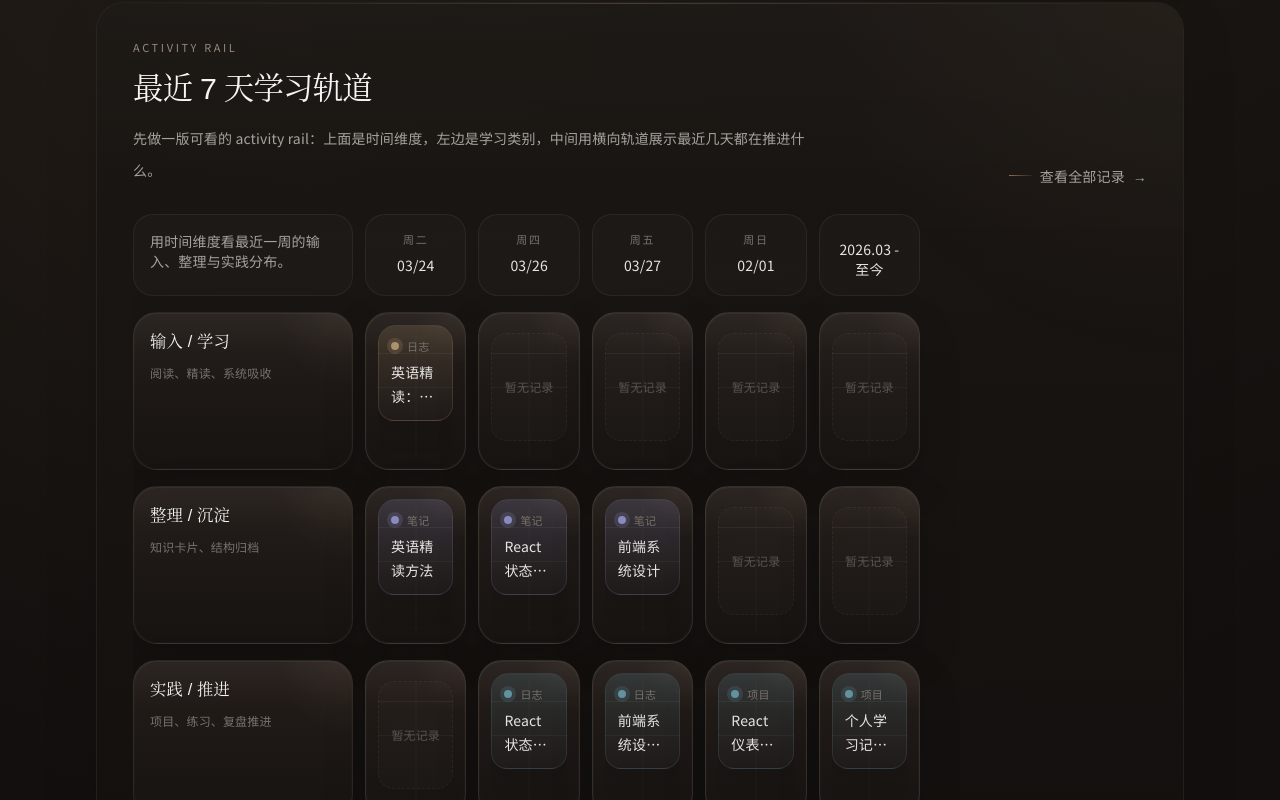
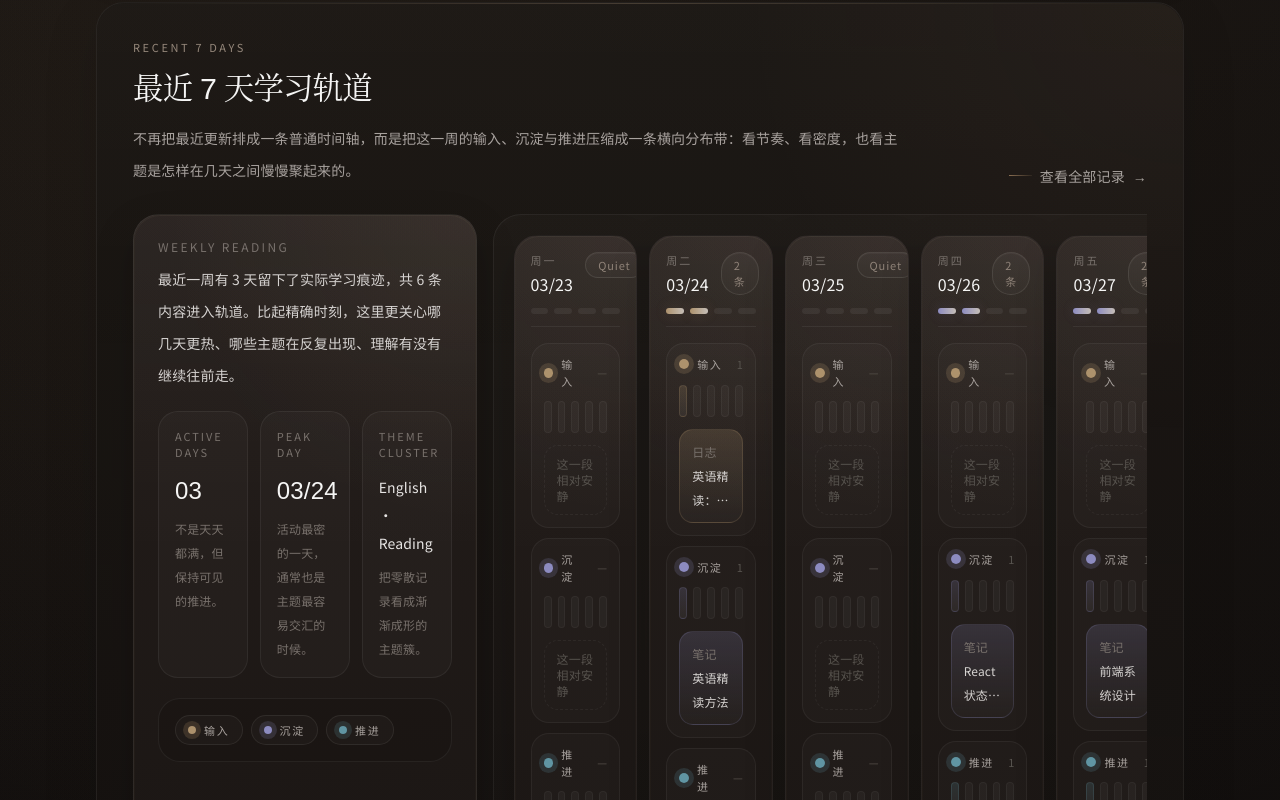
Before and after one commit to aqin1012-lyq/personal-learning-site, a Next.js app: page / in a window 1280 px wide. Shown: the part 840-1640 px from the top of the page. Built offline with nearby package versions, Linux system fonts and the light colour scheme.

Commit message:
evolve homepage timeline into 7-day activity rail

```diff
--- a/src/app/page.tsx
+++ b/src/app/page.tsx
@@ -52,7 +52,7 @@ export default function HomePage() {
   ];
 
   const timelineItems = [
-    ...logs.slice(0, 4).map((item) => ({
+    ...logs.slice(0, 5).map((item) => ({
       id: `log-${item.id}`,
       title: item.title,
       summary: item.summary,
@@ -60,8 +60,9 @@ export default function HomePage() {
       href: `/logs/${item.slug}`,
       kind: 'log' as const,
       meta: item.type,
+      tags: item.tags,
     })),
-    ...notes.slice(0, 3).map((item) => ({
+    ...notes.slice(0, 4).map((item) => ({
       id: `note-${item.id}`,
       title: item.title,
       summary: item.summary,
@@ -69,6 +70,7 @@ export default function HomePage() {
       href: `/notes/${item.slug}`,
       kind: 'note' as const,
       meta: item.category,
+      tags: item.tags,
     })),
     ...projects.slice(0, 2).map((item, index) => ({
       id: `project-${item.id}`,
@@ -78,11 +80,12 @@ export default function HomePage() {
       href: item.href || `/projects/${item.slug}`,
       kind: 'project' as const,
       meta: item.status,
+      tags: item.tags,
     })),
   ]
     .filter((item) => item.date)
     .sort((a, b) => (a.date < b.date ? 1 : -1))
-    .slice(0, 8);
+    .slice(0, 11);
 
   return (
     <>
--- a/src/components/home/TimelinePreview.tsx
+++ b/src/components/home/TimelinePreview.tsx
@@ -9,51 +9,69 @@ type TimelineEntry = {
   href: string;
   kind: 'log' | 'note' | 'project';
   meta?: string;
+  tags?: string[];
 };
 
+type LaneId = 'input' | 'structure' | 'practice';
+
 type RailLane = {
-  id: string;
+  id: LaneId;
   label: string;
   hint: string;
   accent: string;
   glow: string;
-  items: TimelineEntry[];
 };
 
-const laneMeta = {
+type DaySlot = {
+  key: string;
+  date: Date;
+  label: string;
+  weekLabel: string;
+  items: TimelineEntry[];
+  topicSummary: string[];
+  dominantLane: LaneId | null;
+  intensity: number;
+};
+
+const laneMeta: Record<LaneId, RailLane> = {
   input: {
-    label: '输入 / 学习',
-    hint: '阅读、精读、系统吸收',
-    accent: 'rgba(178, 150, 112, 0.95)',
+    id: 'input',
+    label: '输入',
+    hint: '阅读、精读、吸收',
+    accent: 'rgba(178, 150, 112, 0.96)',
     glow: 'rgba(178, 150, 112, 0.2)',
   },
   structure: {
-    label: '整理 / 沉淀',
-    hint: '知识卡片、结构归档',
-    accent: 'rgba(142, 144, 200, 0.95)',
-    glow: 'rgba(142, 144, 200, 0.18)',
+    id: 'structure',
+    label: '沉淀',
+    hint: '知识卡片、结构整理',
+    accent: 'rgba(145, 144, 199, 0.96)',
+    glow: 'rgba(145, 144, 199, 0.18)',
   },
   practice: {
-    label: '实践 / 推进',
-    hint: '项目、练习、复盘推进',
-    accent: 'rgba(102, 152, 167, 0.95)',
-    glow: 'rgba(102, 152, 167, 0.18)',
+    id: 'practice',
+    label: '推进',
+    hint: '项目、练习、复盘',
+    accent: 'rgba(99, 154, 169, 0.96)',
+    glow: 'rgba(99, 154, 169, 0.18)',
   },
-} as const;
+};
 
-function formatDayLabel(date: string) {
+function normalizeDateKey(date: string) {
   const parsed = new Date(date);
   if (Number.isNaN(parsed.getTime())) return date;
-  return new Intl.DateTimeFormat('zh-CN', { month: '2-digit', day: '2-digit' }).format(parsed);
+  return parsed.toISOString().slice(0, 10);
 }
 
-function formatWeekLabel(date: string) {
-  const parsed = new Date(date);
-  if (Number.isNaN(parsed.getTime())) return '';
-  return new Intl.DateTimeFormat('zh-CN', { weekday: 'short' }).format(parsed);
+function formatDayLabel(date: Date) {
+  return new Intl.DateTimeFormat('zh-CN', { month: '2-digit', day: '2-digit' }).format(date);
 }
 
-function getLaneId(item: TimelineEntry): keyof typeof laneMeta {
+function formatWeekLabel(date: Date) {
+  return new Intl.DateTimeFormat('zh-CN', { weekday: 'short' }).format(date);
+}
+
+function getLaneId(item: TimelineEntry): LaneId {
   if (item.kind === 'note') return 'structure';
   if (item.kind === 'project') return 'practice';
   if (item.meta === 'review' || item.meta === 'practice' || item.meta === 'project') return 'practice';
@@ -61,31 +79,79 @@ function getLaneId(item: TimelineEntry): keyof typeof laneMeta {
   return 'input';
 }
 
+function buildDaySlots(items: TimelineEntry[]) {
+  const sorted = [...items].sort((a, b) => (a.date < b.date ? -1 : 1));
+  const latestDate = sorted.length > 0 ? new Date(sorted[sorted.length - 1].date) : new Date();
+  const end = Number.isNaN(latestDate.getTime()) ? new Date() : latestDate;
+  end.setHours(0, 0, 0, 0);
+
+  const days: DaySlot[] = Array.from({ length: 7 }, (_, index) => {
+    const date = new Date(end);
+    date.setDate(end.getDate() - (6 - index));
+    const key = date.toISOString().slice(0, 10);
+    const dayItems = sorted.filter((item) => normalizeDateKey(item.date) === key);
+
+    const laneCounts = dayItems.reduce<Record<LaneId, number>>(
+      (acc, item) => {
+        const laneId = getLaneId(item);
+        acc[laneId] += 1;
+        return acc;
+      },
+      { input: 0, structure: 0, practice: 0 }
+    );
+
+    const dominantLane = (Object.entries(laneCounts).sort((a, b) => b[1] - a[1])[0]?.[1] ?? 0) > 0
+      ? (Object.entries(laneCounts).sort((a, b) => b[1] - a[1])[0][0] as LaneId)
+      : null;
+
+    const topicSummary = Array.from(
+      new Set(
+        dayItems
+          .flatMap((item) => item.tags ?? [])
+          .filter(Boolean)
+      )
+    ).slice(0, 3);
+
+    return {
+      key,
+      date,
+      label: formatDayLabel(date),
+      weekLabel: formatWeekLabel(date),
+      items: dayItems,
+      topicSummary,
+      dominantLane,
+      intensity: Math.min(dayItems.length, 4),
+    };
+  });
+
+  return days;
+}
+
+function getKindLabel(kind: TimelineEntry['kind']) {
+  if (kind === 'log') return '日志';
+  if (kind === 'note') return '笔记';
+  return '项目';
+}
+
 export function TimelinePreview({ items }: { items: TimelineEntry[] }) {
-  const sortedItems = [...items].sort((a, b) => (a.date > b.date ? 1 : -1));
-
-  const uniqueDays = Array.from(new Set(sortedItems.map((item) => item.date))).slice(-7);
-
-  const lanes: RailLane[] = Object.entries(laneMeta).map(([id, meta]) => ({
-    id,
-    label: meta.label,
-    hint: meta.hint,
-    accent: meta.accent,
-    glow: meta.glow,
-    items: sortedItems.filter((item) => getLaneId(item) === id),
-  }));
+  const lanes = Object.values(laneMeta);
+  const daySlots = buildDaySlots(items);
+  const totalEntries = daySlots.reduce((sum, day) => sum + day.items.length, 0);
+  const activeDays = daySlots.filter((day) => day.items.length > 0).length;
+  const peakDay = [...daySlots].sort((a, b) => b.items.length - a.items.length)[0];
+  const allTopics = Array.from(new Set(daySlots.flatMap((day) => day.topicSummary))).slice(0, 5);
 
   return (
     <section className="section-shell stagger-surface overflow-hidden">
       <div className="relative space-y-7">
-        <div className="flex flex-col gap-3 md:flex-row md:items-end md:justify-between">
+        <div className="flex flex-col gap-4 xl:flex-row xl:items-end xl:justify-between">
           <div className="space-y-3">
-            <p className="section-label">Activity Rail</p>
+            <p className="section-label">Recent 7 Days</p>
             <h2 className="font-cjk text-[1.55rem] font-medium leading-[1.4] tracking-tight text-stone-100 md:text-[1.9rem]">
               最近 7 天学习轨道
             </h2>
-            <p className="max-w-2xl text-sm leading-8 text-stone-400">
-              先做一版可看的 activity rail：上面是时间维度，左边是学习类别，中间用横向轨道展示最近几天都在推进什么。
+            <p className="max-w-3xl text-sm leading-8 text-stone-400">
+              不再把最近更新排成一条普通时间轴，而是把这一周的输入、沉淀与推进压缩成一条横向分布带：看节奏、看密度，也看主题是怎样在几天之间慢慢聚起来的。
             </p>
           </div>
           <Link href="/logs" className="refined-link">
@@ -94,75 +160,164 @@ export function TimelinePreview({ items }: { items: TimelineEntry[] }) {
           </Link>
         </div>
 
-        <div className="overflow-x-auto pb-2 [-ms-overflow-style:none] [scrollbar-width:none] [&::-webkit-scrollbar]:hidden">
-          <div className="min-w-[980px] space-y-4">
-            <div className="grid grid-cols-[220px_repeat(7,minmax(0,1fr))] gap-3">
-              <div className="rounded-[20px] border border-white/[0.06] bg-white/[0.02] px-4 py-4 text-sm text-stone-400">
-                用时间维度看最近一周的输入、整理与实践分布。
+        <div className="grid gap-4 xl:grid-cols-[1.05fr_2fr]">
+          <InteractiveSurface className="surface-card rounded-[26px] p-5 md:p-6">
+            <div className="relative space-y-5">
+              <div className="space-y-2">
+                <p className="text-xs uppercase tracking-[0.2em] text-stone-500">Weekly Reading</p>
+                <p className="max-w-md text-sm leading-8 text-stone-300">
+                  最近一周有 {activeDays} 天留下了实际学习痕迹，共 {totalEntries} 条内容进入轨道。比起精确时刻，这里更关心哪几天更热、哪些主题在反复出现、理解有没有继续往前走。
+                </p>
               </div>
-              {uniqueDays.map((day) => (
-                <div key={day} className="rounded-[20px] border border-white/[0.06] bg-white/[0.02] px-3 py-4 text-center">
-                  <p className="text-[11px] uppercase tracking-[0.16em] text-stone-500">{formatWeekLabel(day)}</p>
-                  <p className="mt-2 text-sm text-stone-200">{formatDayLabel(day)}</p>
+
+              <div className="grid gap-3 sm:grid-cols-3">
+                <div className="rounded-[20px] border border-white/[0.06] bg-white/[0.025] p-4">
+                  <p className="text-[11px] uppercase tracking-[0.18em] text-stone-500">Active Days</p>
+                  <p className="mt-3 font-cjk text-[1.5rem] text-stone-100">{String(activeDays).padStart(2, '0')}</p>
+                  <p className="mt-2 text-xs leading-6 text-stone-500">不是天天都满，但保持可见的推进。</p>
                 </div>
-              ))}
+                <div className="rounded-[20px] border border-white/[0.06] bg-white/[0.025] p-4">
+                  <p className="text-[11px] uppercase tracking-[0.18em] text-stone-500">Peak Day</p>
+                  <p className="mt-3 font-cjk text-[1.5rem] text-stone-100">{peakDay?.label ?? '--'}</p>
+                  <p className="mt-2 text-xs leading-6 text-stone-500">活动最密的一天，通常也是主题最容易交汇的时候。</p>
+                </div>
+                <div className="rounded-[20px] border border-white/[0.06] bg-white/[0.025] p-4">
+                  <p className="text-[11px] uppercase tracking-[0.18em] text-stone-500">Theme Cluster</p>
+                  <p className="mt-3 text-sm leading-7 text-stone-200">{allTopics.slice(0, 2).join(' · ') || '持续积累中'}</p>
+                  <p className="mt-2 text-xs leading-6 text-stone-500">把零散记录看成渐渐成形的主题簇。</p>
+                </div>
+              </div>
+
+              <div className="rounded-[22px] border border-white/[0.06] bg-black/10 p-4">
+                <div className="flex flex-wrap gap-2">
+                  {lanes.map((lane) => (
+                    <span
+                      key={lane.id}
+                      className="inline-flex items-center gap-2 rounded-full border border-white/[0.07] bg-white/[0.025] px-3 py-1.5 text-[11px] tracking-[0.16em] text-stone-400"
+                    >
+                      <span className="h-2 w-2 rounded-full" style={{ backgroundColor: lane.accent, boxShadow: `0 0 0 5px ${lane.glow}` }} />
+                      {lane.label}
+                    </span>
+                  ))}
+                </div>
+              </div>
             </div>
+          </InteractiveSurface>
 
-            {lanes.map((lane) => (
-              <div key={lane.id} className="grid grid-cols-[220px_repeat(7,minmax(0,1fr))] gap-3">
-                <InteractiveSurface className="surface-card block rounded-[24px] p-4">
-                  <div className="relative space-y-2">
-                    <p className="font-cjk text-[1.02rem] font-medium text-stone-100">{lane.label}</p>
-                    <p className="text-xs leading-6 text-stone-500">{lane.hint}</p>
-                  </div>
-                </InteractiveSurface>
-
-                {uniqueDays.map((day) => {
-                  const dayItems = lane.items.filter((item) => item.date === day);
+          <div className="overflow-x-auto pb-2 [-ms-overflow-style:none] [scrollbar-width:none] [&::-webkit-scrollbar]:hidden">
+            <div className="min-w-[980px] rounded-[28px] border border-white/[0.06] bg-[linear-gradient(180deg,rgba(255,248,240,0.025),rgba(255,248,240,0.01))] p-4 md:p-5">
+              <div className="grid grid-cols-[repeat(7,minmax(0,1fr))] gap-3">
+                {daySlots.map((day) => {
+                  const dominantLane = day.dominantLane ? laneMeta[day.dominantLane] : null;
 
                   return (
-                    <InteractiveSurface key={`${lane.id}-${day}`} className="surface-card surface-card-hover block rounded-[24px] p-3">
-                      <div className="relative min-h-[132px] space-y-2 overflow-hidden rounded-[18px]">
-                        <div className="absolute inset-x-0 top-7 h-px bg-white/[0.05]" />
-                        <div className="absolute inset-x-0 top-[3.4rem] h-px bg-white/[0.04]" />
-                        <div className="absolute inset-y-0 left-1/2 w-px -translate-x-1/2 bg-white/[0.035]" />
+                    <InteractiveSurface
+                      key={day.key}
+                      className="surface-card surface-card-hover rounded-[24px] border-white/[0.05] p-4"
+                    >
+                      <div className="relative flex h-full min-h-[360px] flex-col gap-4">
+                        <div className="space-y-3 border-b border-white/[0.06] pb-3">
+                          <div className="flex items-start justify-between gap-3">
+                            <div>
+                              <p className="text-[11px] uppercase tracking-[0.18em] text-stone-500">{day.weekLabel}</p>
+                              <p className="mt-1 text-base text-stone-100">{day.label}</p>
+                            </div>
+                            <span className="pill-tag">{day.items.length === 0 ? 'Quiet' : `${day.items.length} 条`}</span>
+                          </div>
 
-                        {dayItems.length > 0 ? (
-                          dayItems.slice(0, 2).map((item, index) => (
-                            <Link
-                              key={item.id}
-                              href={item.href}
-                              className="relative block rounded-[16px] border px-3 py-3 transition hover:-translate-y-0.5"
-                              style={{
-                                borderColor: lane.glow,
-                                background: `linear-gradient(180deg, ${lane.glow}, rgba(255,255,255,0.02))`,
-                                marginTop: index === 0 ? 0 : '0.55rem',
-                                boxShadow: `inset 0 1px 0 rgba(255,255,255,0.02), 0 10px 24px rgba(0,0,0,0.12)`,
-                              }}
-                            >
-                              <div className="space-y-1.5">
-                                <div className="flex items-center gap-2 text-[11px] text-stone-500">
-                                  <span
-                                    className="inline-block h-2 w-2 rounded-full"
-                                    style={{ backgroundColor: lane.accent, boxShadow: `0 0 0 4px ${lane.glow}` }}
-                                  />
-                                  <span>{item.kind === 'log' ? '日志' : item.kind === 'note' ? '笔记' : '项目'}</span>
+                          <div className="flex items-center gap-1.5">
+                            {Array.from({ length: 4 }).map((_, index) => (
+                              <span
+                                key={index}
+                                className="h-1.5 flex-1 rounded-full"
+                                style={{
+                                  background:
+                                    index < day.intensity
+                                      ? dominantLane
+                                        ? `linear-gradient(90deg, ${dominantLane.accent}, rgba(255,248,240,0.72))`
+                                        : 'rgba(255,248,240,0.18)'
+                                      : 'rgba(255,248,240,0.06)',
+                                  boxShadow: index < day.intensity && dominantLane ? `0 0 14px ${dominantLane.glow}` : 'none',
+                                }}
+                              />
+                            ))}
+                          </div>
+                        </div>
+
+                        <div className="space-y-2.5">
+                          {lanes.map((lane) => {
+                            const laneItems = day.items.filter((item) => getLaneId(item) === lane.id);
+                            const primary = laneItems[0];
+
+                            return (
+                              <div key={`${day.key}-${lane.id}`} className="rounded-[18px] border border-white/[0.05] bg-white/[0.018] p-3">
+                                <div className="flex items-center justify-between gap-3">
+                                  <div className="flex items-center gap-2 text-[11px] tracking-[0.14em] text-stone-400">
+                                    <span
+                                      className="h-2.5 w-2.5 rounded-full"
+                                      style={{ backgroundColor: lane.accent, boxShadow: `0 0 0 5px ${lane.glow}` }}
+                                    />
+                                    <span>{lane.label}</span>
+                                  </div>
+                                  <span className="text-[11px] text-stone-600">{laneItems.length || '—'}</span>
                                 </div>
-                                <p className="line-clamp-2 text-sm leading-6 text-stone-200">{item.title}</p>
+
+                                <div className="mt-3 flex gap-1.5">
+                                  {Array.from({ length: 5 }).map((_, index) => (
+                                    <span
+                                      key={index}
+                                      className="h-8 flex-1 rounded-[10px]"
+                                      style={{
+                                        background:
+                                          index < Math.min(laneItems.length, 5)
+                                            ? `linear-gradient(180deg, ${lane.glow}, rgba(255,255,255,0.05))`
+                                            : 'rgba(255,255,255,0.03)',
+                                        border: `1px solid ${index < laneItems.length ? lane.glow : 'rgba(255,255,255,0.04)'}`,
+                                      }}
+                                    />
+                                  ))}
+                                </div>
+
+                                <div className="mt-3 min-h-[42px]">
+                                  {primary ? (
+                                    <Link href={primary.href} className="block rounded-[14px] border px-3 py-2.5 text-xs leading-6 text-stone-300 transition hover:-translate-y-0.5" style={{ borderColor: lane.glow, background: `linear-gradient(180deg, ${lane.glow}, rgba(255,255,255,0.02))` }}>
+                                      <span className="mr-2 text-stone-500">{getKindLabel(primary.kind)}</span>
+                                      <span className="line-clamp-2">{primary.title}</span>
+                                    </Link>
+                                  ) : (
+                                    <div className="rounded-[14px] border border-dashed border-white/[0.05] px-3 py-2.5 text-xs text-stone-600">
+                                      这一段相对安静
+                                    </div>
+                                  )}
+                                </div>
                               </div>
-                            </Link>
-                          ))
-                        ) : (
-                          <div className="flex min-h-[108px] items-center justify-center rounded-[16px] border border-dashed border-white/[0.05] bg-white/[0.015] text-xs text-stone-600">
-                            暂无记录
+                            );
+                          })}
+                        </div>
+
+                        <div className="mt-auto rounded-[18px] border border-white/[0.05] bg-black/10 p-3.5">
+                          <p className="text-[11px] uppercase tracking-[0.18em] text-stone-500">Topic Cluster</p>
+                          <div className="mt-2 flex flex-wrap gap-2">
+                            {day.topicSummary.length > 0 ? (
+                              day.topicSummary.map((topic) => (
+                                <span key={topic} className="rounded-full border border-white/[0.07] bg-white/[0.03] px-2.5 py-1 text-[11px] text-stone-300">
+                                  {topic}
+                                </span>
+                              ))
+                            ) : (
+                              <span className="text-xs text-stone-600">把空白也留在轨道里，给下一次推进预留空间。</span>
+                            )}
                           </div>
-                        )}
+                          {day.items[0] ? (
+                            <p className="mt-3 line-clamp-3 text-xs leading-6 text-stone-500">{day.items[0].summary}</p>
+                          ) : null}
+                        </div>
                       </div>
                     </InteractiveSurface>
                   );
                 })}
               </div>
-            ))}
+            </div>
           </div>
         </div>
       </div>
```
